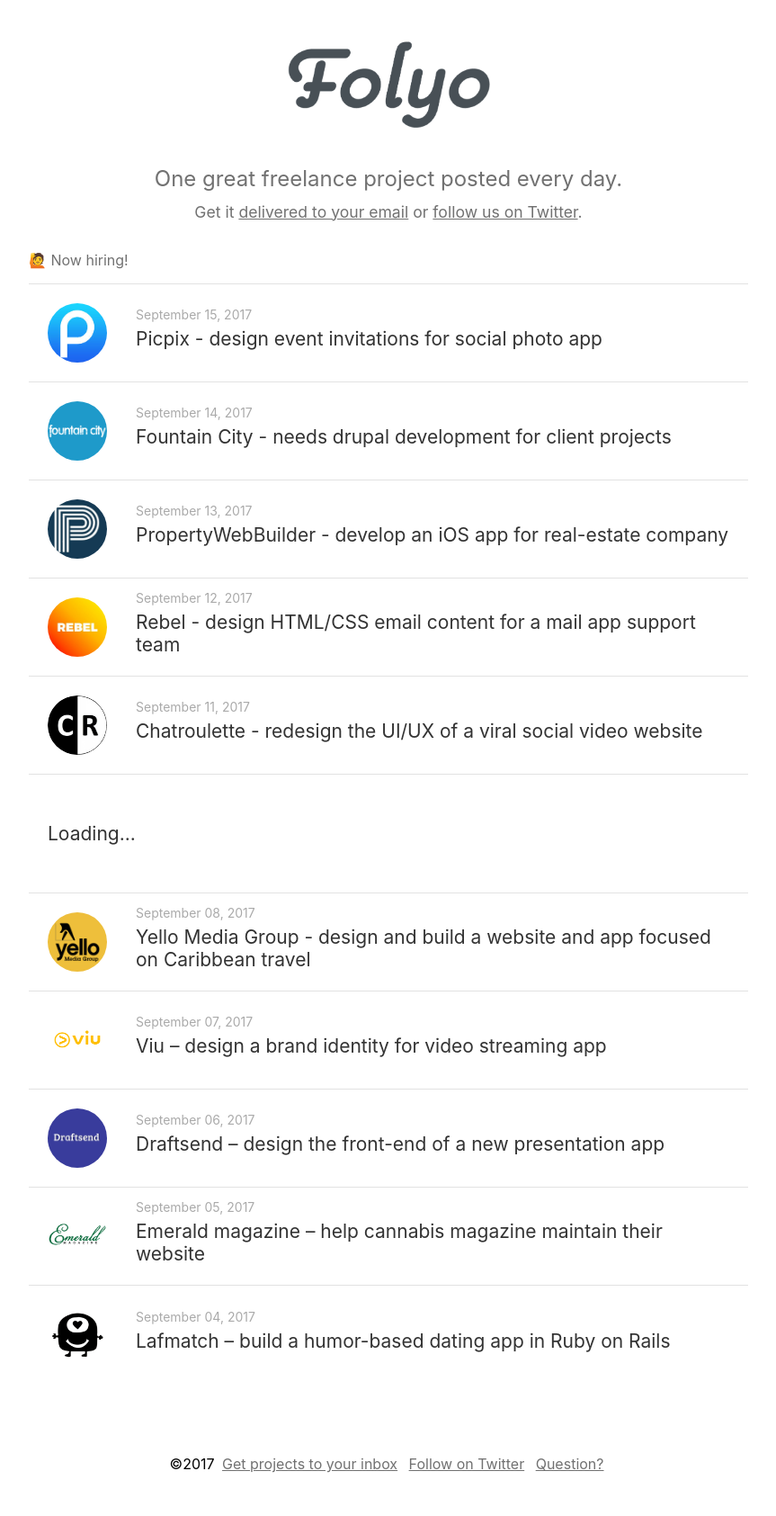
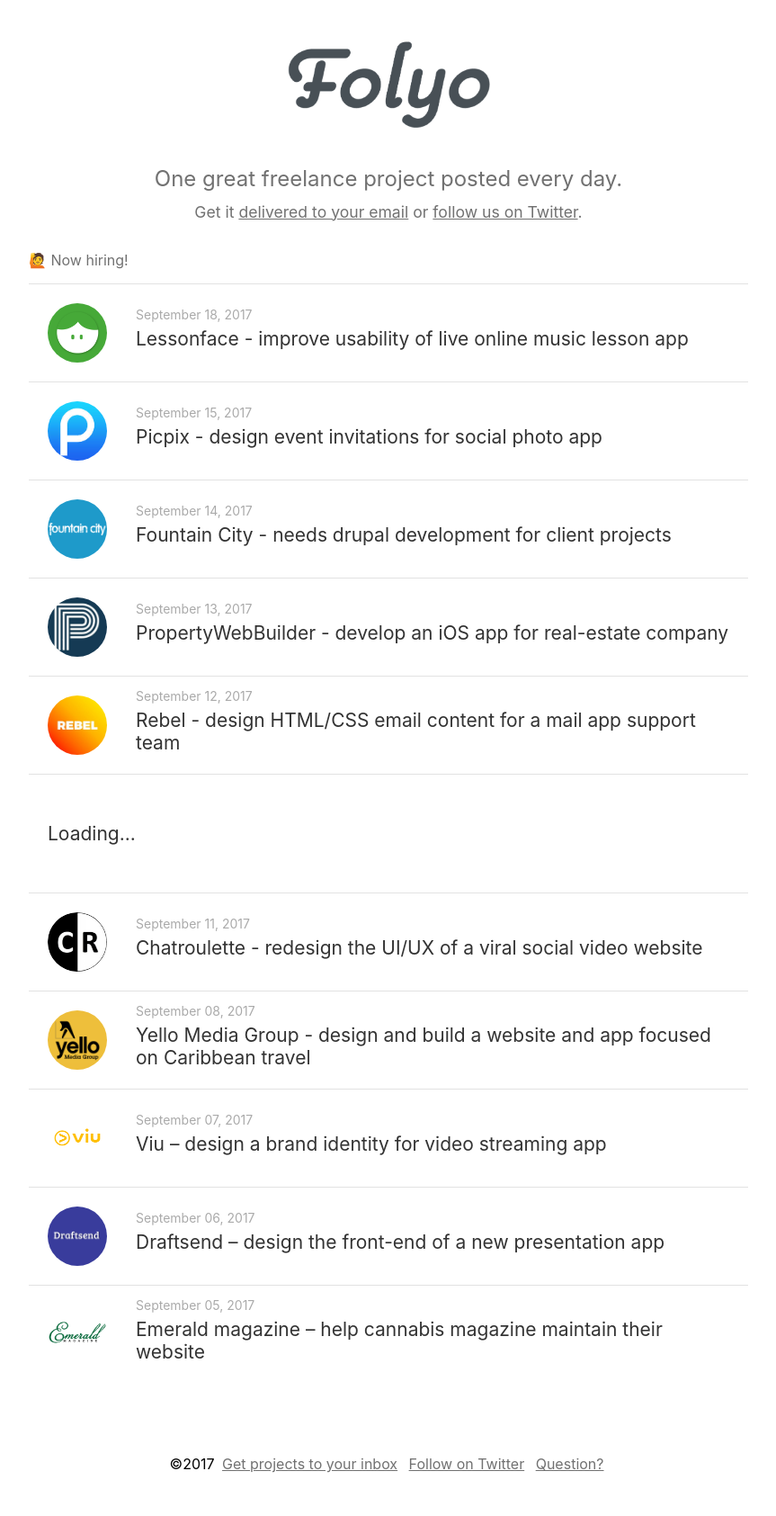
Before and after one commit to robwco/folyo, a Jekyll site: the page built from index.md, in a window 1280 px wide. Shown: the whole page at 90% size, without its empty margins (208-1071 px from the left). Built offline with Jekyll 4.4.1, drawn with Linux system fonts in a browser that asks for light colours; emoji names are drawn with the system emoji font; a script that is not in the unit is left out.

Commit message:
lessonface

```diff
--- a/_data/projects.yml
+++ b/_data/projects.yml
@@ -1,3 +1,8 @@
+- title: "Lessonface - improve usability of live online music lesson app"
+  url: https://jobs.drupal.org/lessonfacecom-inc/job/14413
+  picture: "./images/lessonface.png"
+  date: 2017-09-18
+
 - title: "Picpix - design event invitations for social photo app"
   url: https://www.behance.net/joblist/58143/Need-party-invitation-designer
   picture: "./images/picpix.jpg"
```
Also changed, not shown: images/lessonface.png (added), 5 other files.
